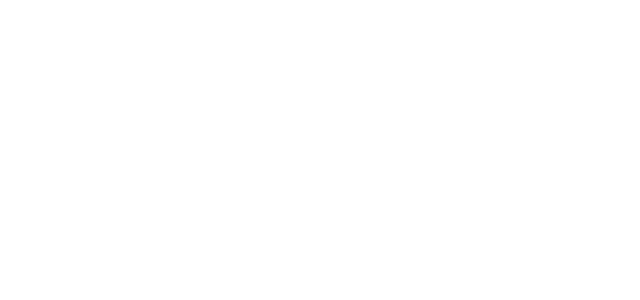
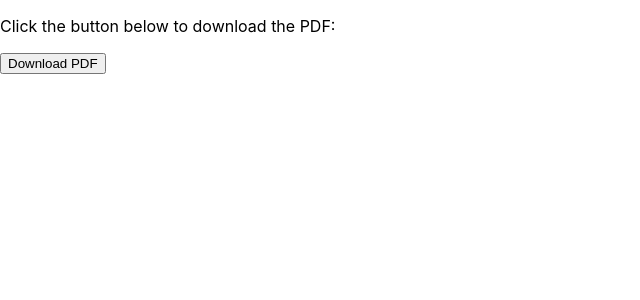
Before and after one commit to tamspark/FrontTam, a React (Create React App) app: page /test in a window 1280 px wide. Before the commit this address had no page. Shown: the top 300 px of the page, without its empty margins (0-640 px from the left). Built offline with nearby package versions, Linux system fonts and the light colour scheme.

Commit message:
Pdf downloader

```diff
--- a/src/App/App.tsx
+++ b/src/App/App.tsx
@@ -10,6 +10,7 @@
 import ForgetPassword from "../Pages/ChangePassword/ForgetPassword.component";
 import Register from "../Pages/Register/Register.component";
 import SavePasword from "../Pages/savePassword/SavePassword.component";
+import DownloadPDF from "Pdf/PdfDownloader/PdfDownloader.component";
 const App: FC<{}> = () => {
   return (
     <>
@@ -26,6 +27,7 @@
             <Route path="register" element={<Register />} />
           </Route>
           <Route path="verify" element={<Verification />}/>
+          <Route path="test" element={<DownloadPDF />}/>
         </Routes>
       </BrowserRouter>
     </>
--- /dev/null
+++ b/src/Pdf/PdfDownloader/PdfDownloader.component.tsx
@@ -0,0 +1,28 @@
+import React from 'react';
+
+
+const DownloadPDF = () => {
+
+
+const pdf='/Redis.pdf'
+
+
+  const handleDownload = (url:any) => {
+   const fileName=url.split("/").pop();
+   const aTag=document.createElement("a");
+   aTag.href=url;
+   aTag.setAttribute("download",fileName);
+   document.body.appendChild(aTag);
+   aTag.click();
+   aTag.remove();
+  };
+
+  return (
+    <div>
+      <p>Click the button below to download the PDF:</p>
+      <button onClick={()=>{handleDownload(pdf)}}>Download PDF</button>
+    </div>
+  );
+};
+
+export default DownloadPDF;
```
Also changed, not shown: 1 other file (tests, documents, lock files or other folders).
